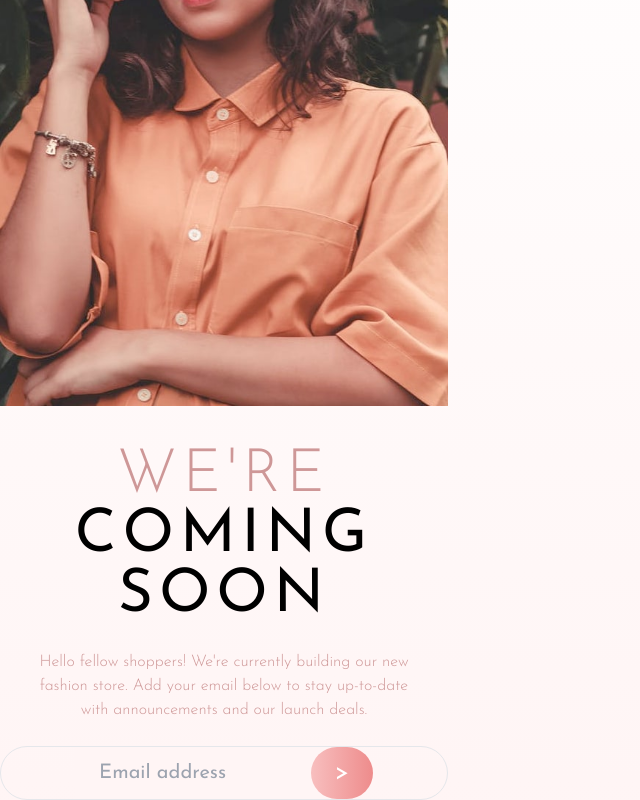
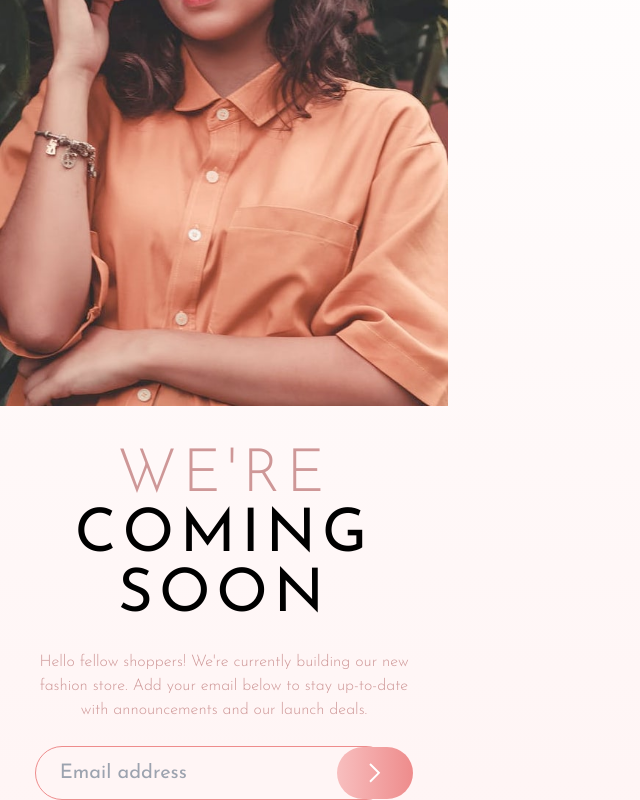
Before and after one commit to mbtenkorang/base-apparel-coming-soon, a React (Vite) app: page / in a window 1280 px wide. Shown: the part 278-1078 px from the top of the page, without its empty margins (0-640 px from the left). Built offline with nearby package versions, Linux system fonts and the light colour scheme.

Commit message:
Update button styling

```diff
--- a/src/components/Email.jsx
+++ b/src/components/Email.jsx
@@ -1,9 +1,16 @@
+import buttonIcon from "/images/icon-arrow.svg";
+
 const Email = () => {
   return (
-    <form className="mt-6 flex justify-center border rounded-full">
+    <form
+      autoComplete="off"
+      action=""
+      method="post"
+      className="mt-6 flex items-center justify-center"
+    >
       <label htmlFor="emailAddress"></label>
       <input
-        className="w-3/5 py-3 px-6 text-xl bg-bg-grad-verylightpink "
+        className="w-4/5 py-3 px-6 text-xl bg-bg-grad-verylightpink border border-bg-grad-darkpink rounded-full"
         id="emailAddress"
         type="email"
         required
@@ -12,11 +19,13 @@ const Email = () => {
         maxLength={64}
         pattern=".+\@.+\..+"
       />
-      <input
+      <button
         type="button"
-        value={">"}
-        className=" text-white text-2xl -ml-8 bg-gradient-to-r from-bg-grad-lightpink to-bg-grad-darkpink px-6 rounded-full"
-      />
+        className="rounded-full py-4 px-8 bg-gradient-to-r from-bg-grad-lightpink to-bg-grad-darkpink -ml-14"
+        onClick={() => alert("Clicked!")}
+      >
+        <img src={buttonIcon} aria-hidden="true" alt="" />
+      </button>
     </form>
   );
 };
```
